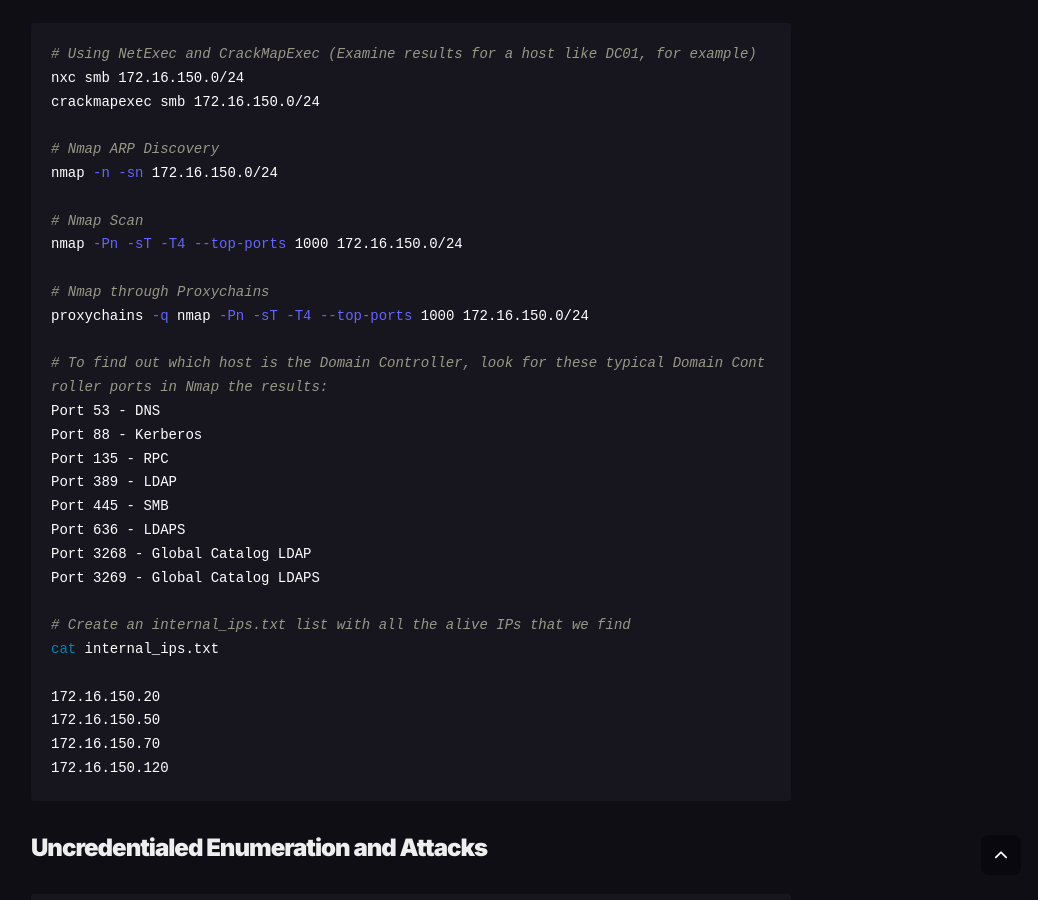
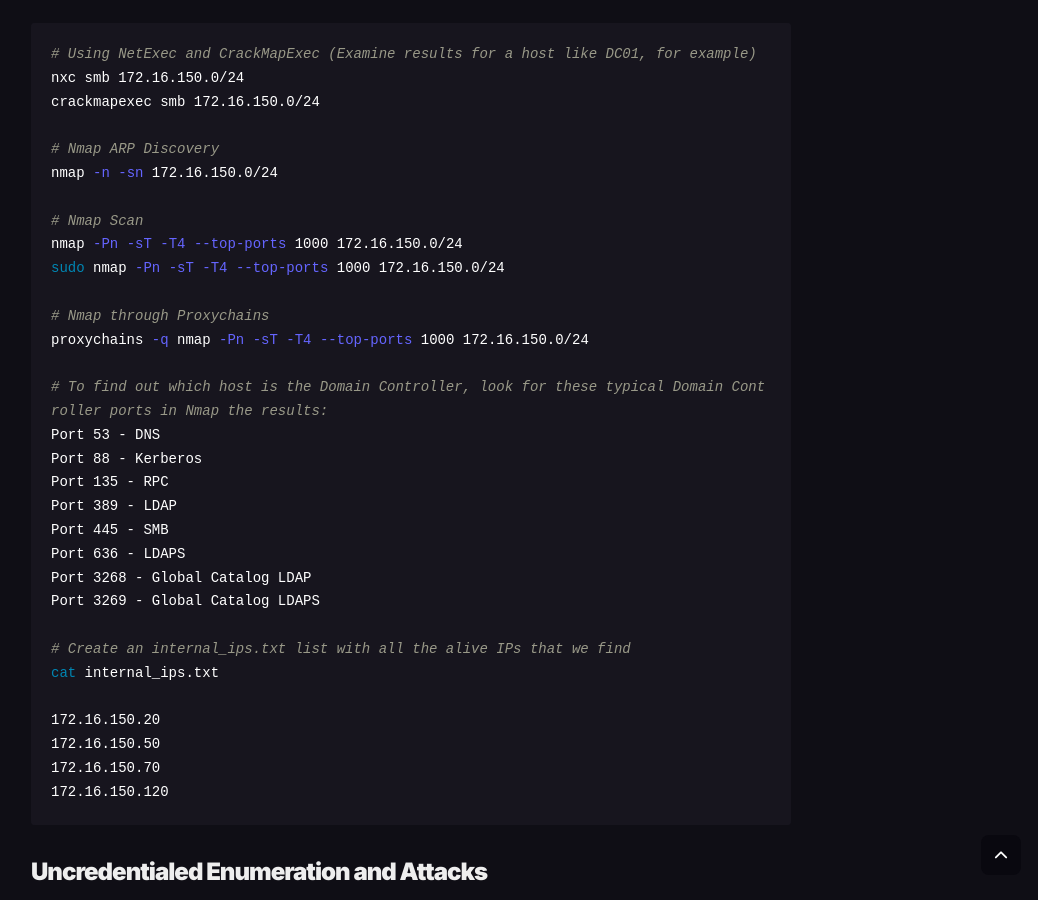
Before and after one commit to Vorkharium/vorkharium.github.io, a Jekyll site: the page built from _posts/2024-11-01-Attacking-Active-Directory-Cheatsheet.md, in a window 1280 px wide and 900 px high, scrolled down 1674 px. Shown: the whole window, without its empty margins (229-1267 px from the left). Built offline with Jekyll 4.4.1, drawn with Linux system fonts in a browser that asks for light colours.

Commit message:
Update 2024-11-01-Attacking-Active-Directory-Cheatsheet.md

```diff
--- a/_posts/2024-11-01-Attacking-Active-Directory-Cheatsheet.md
+++ b/_posts/2024-11-01-Attacking-Active-Directory-Cheatsheet.md
@@ -45,6 +45,7 @@
 
 # Nmap Scan
 nmap -Pn -sT -T4 --top-ports 1000 172.16.150.0/24
+sudo nmap -Pn -sT -T4 --top-ports 1000 172.16.150.0/24
 
 # Nmap through Proxychains
 proxychains -q nmap -Pn -sT -T4 --top-ports 1000 172.16.150.0/24
```
